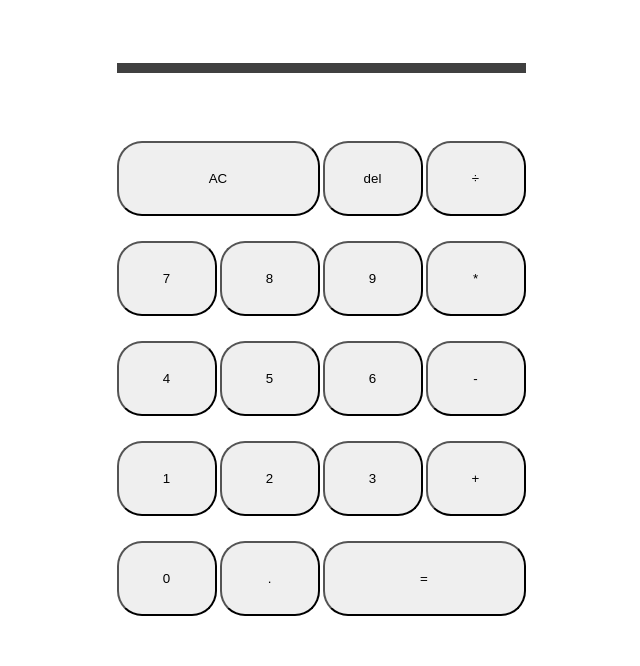
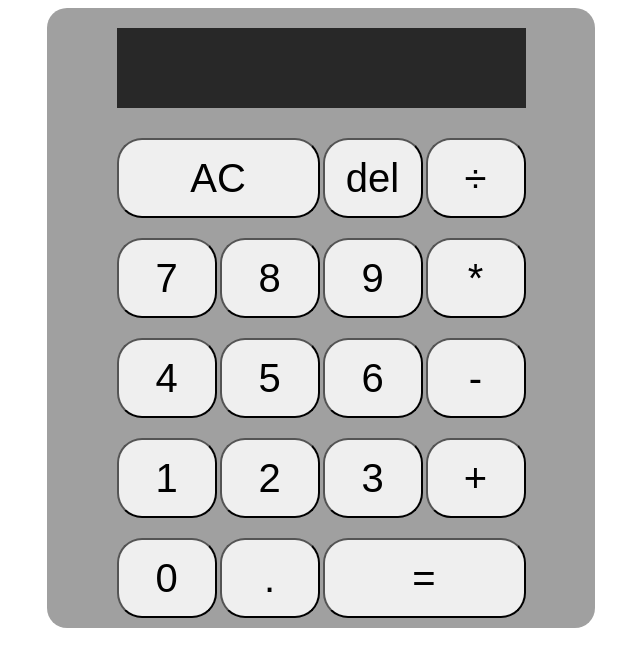
Before and after one commit to David-Tech/calculator, a plain HTML site: page index.html in a window 1280 px wide. Shown: the whole page, without its empty margins (319-959 px from the left). Drawn offline with Linux system fonts and the light colour scheme.

Commit message:
UI changes

```diff
--- a/calculator.css
+++ b/calculator.css
@@ -1,6 +1,10 @@
 *, *::before, *::after{
     box-sizing: border-box;
     font-weight: normal;
+}
+
+body{
+    font-family: 'Open Sans';
 }
 .calc-grid{
     display: grid;
@@ -9,10 +13,17 @@
     grid-template-columns: repeat(4, 100px);
     grid-template-rows: minmax(120px, auto) repeat(5, 100px);
     column-gap: 3px;
+    background-color: rgb(160, 160, 160);
+    border-radius: 20px;
+    max-width: 60ch;
+    margin-inline: auto;
+    font-family: "Open Sans";
 }
+
 .calc-grid button{
     border-radius: 25px;
-    height: 75px;
+    height: 5rem;
+    font-size: 2.5rem;
 }
 
 .calc-grid .wide{
@@ -24,6 +35,7 @@
     grid-column: 1 / -1;
     background-color: rgba(0, 0, 0, .75);
     display: flex;
+    height: 5rem;
     align-items: flex-end;
     justify-content: space-around;
     flex-direction: column;
```
